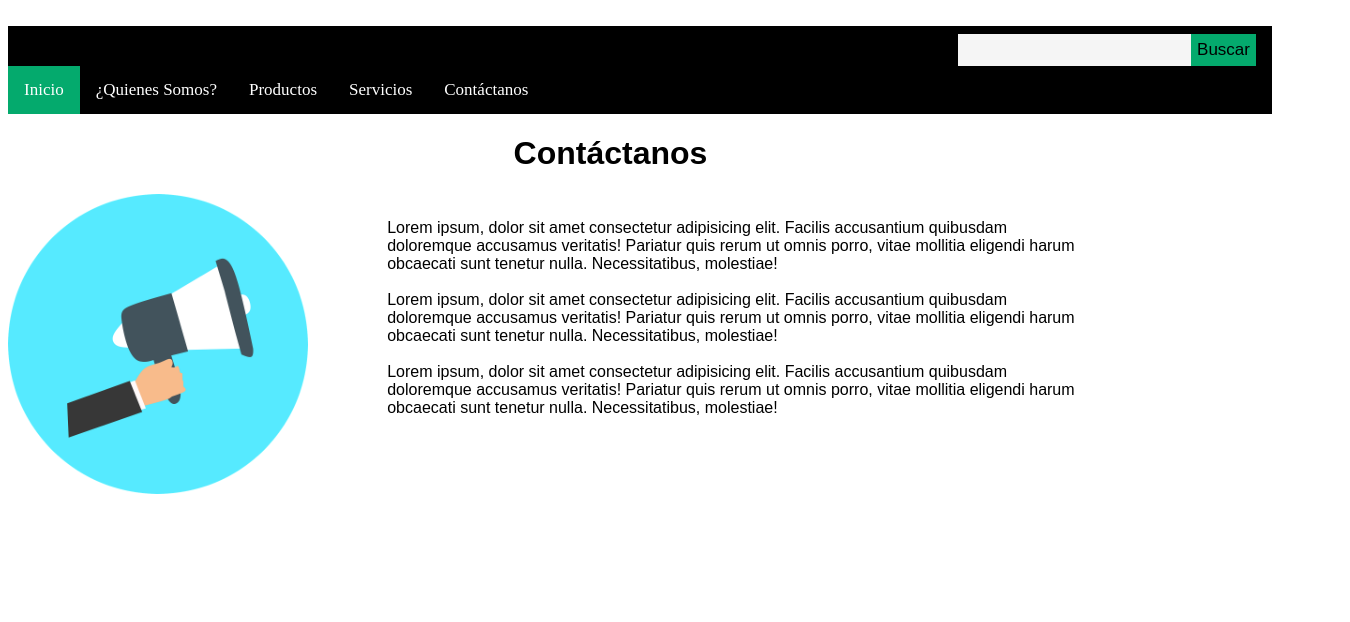
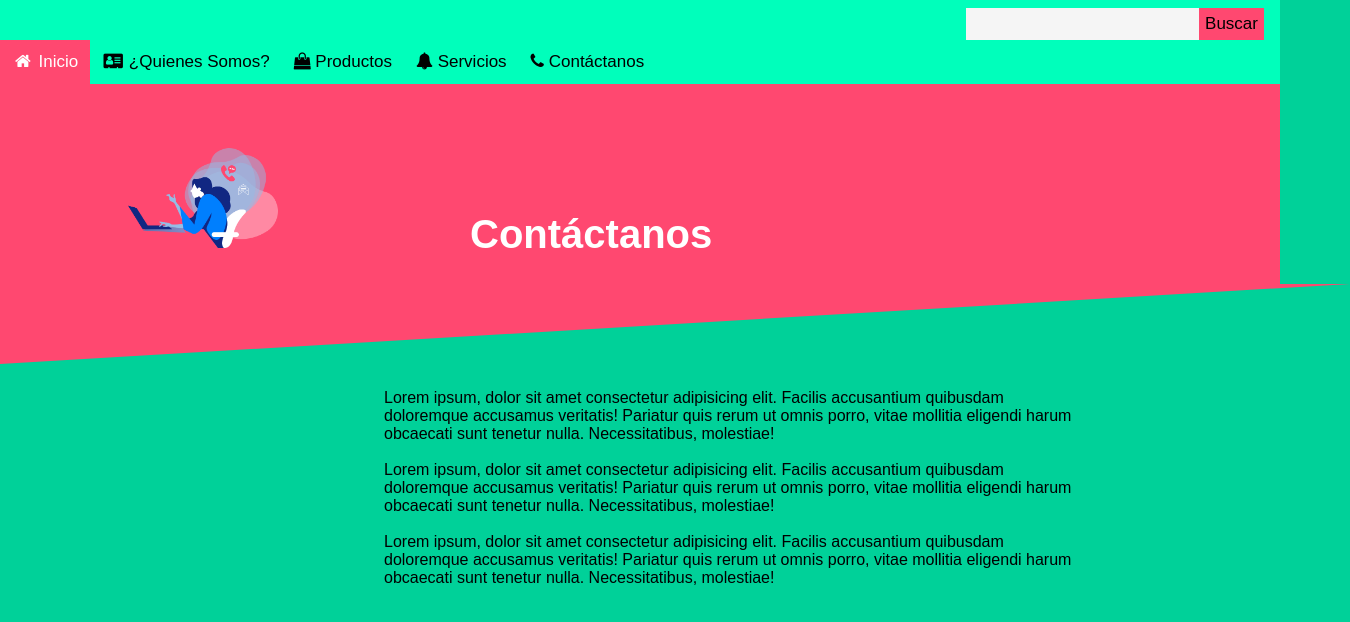
Before and after one commit to arturoromeroae/ProyectoArquitectura, a plain HTML site: page paginas/contactanos.html in a window 1280 px wide. Shown: the whole page, 1350 px wide, since content can reach past the window. Drawn offline with Linux system fonts and the light colour scheme.

Commit message:
se modifica menu y pagina contactanos

```diff
--- a/css/style.css
+++ b/css/style.css
@@ -1,31 +1,39 @@
+*{
+    font-family: sans-serif;
+}
+
+body{
+    margin: 0;
+    background-color: #00d199;
+}
+
 .menuPrincipal{
-    background-color: rgb(0, 0, 0);
-    overflow: hidden;
+    background-color: #00ffbb;
+    overflow: auto;
 }
 
 .menuPrincipal a {
     float: left;
-    color: #ffffff;
-    text-align: center;
-    padding: 14px 16px;
+    color: black;
+    padding: 12px;
     text-decoration: none;
     font-size: 17px;
 }
 
 .menuPrincipal a:hover {
     background-color: rgb(163, 162, 162);
-    color: black;
+    color: white;
 }
 
 .menuPrincipal a.active {
-    background-color: #04AA6D;
+    background-color: #ff4870;
     color: white;
 }
 
 .barraBusqueda{
     text-align: right;
     overflow: hidden;
-    background-color: #000000;
+    background-color: #00ffbb;
 }
 
 .barraBusqueda input {
@@ -41,26 +49,46 @@
     padding: 6px;
     margin-top: 8px;
     margin-right: 16px;
-    background: #04AA6D;
+    background: #ff4870;
     font-size: 17px;
     border: none;
     cursor: pointer;
 }
 
+#bannercontacto{
+    background-color: #ff4870;
+    display: flex;
+}
+
+.triangle-down {
+	width: 0px;
+	height: 0px;
+	border-left: 0px solid transparent;
+	border-right: 1350px solid transparent;
+	border-top: 80px solid #ff4870;
+}
+
 #titulocontactato {
-    font-family: Arial, Helvetica, sans-serif;
-    margin-left: 40%;
+    margin-left: 15%;
+    margin-top: 10%;
+    font-size: 40px;
+    color: white;
 }
 
 #imgcontacto{
     float: left;
 }
 
+#image-contact{
+    padding-top: 5%;
+    padding-left: 10%;
+}
+
 #textocontacto {
-    font-family: Arial, Helvetica, sans-serif;
     padding-left: 30%;
     padding-right: 15%;
     padding-top: 2%;
+    margin-bottom: 0;
 }
 
                             /*------------------Parte de Enzo -------------------*/
--- a/paginas/contactanos.html
+++ b/paginas/contactanos.html
@@ -4,34 +4,49 @@
         <meta charset="UTF-8">
         <meta http-equiv="X-UA-Compatible" content="IE=edge">
         <meta name="viewport" content="width=device-width, initial-scale=1.0">
+        <link rel="stylesheet" href="https://fonts.googleapis.com/icon?family=Material+Icons">
+        <link rel="stylesheet" href="https://cdnjs.cloudflare.com/ajax/libs/font-awesome/4.7.0/css/font-awesome.min.css">
+        <link rel="stylesheet" href="../css/style.css">
         <title>Contáctanos</title>
-        <link rel="stylesheet" href="../css/style.css">
+        <link rel = "icon" type = "image/png" href = "../images/mstile-144x144.png">
     </head>
     <body>
         <!-- barra de busqueda -->
         <nav>
-              <div>
-                <img src="" alt="" srcset="">
-              </div>
           <div class="barraBusqueda">
             <input type="text">
             <button type="submit">Buscar</button>
           </div>
-            </nav>
-
           <!-- menu principal -->
-            <nav>
           <div class="menuPrincipal">
-                <a class="active" href="">Inicio</a>
-                <a href="./quienes-somos.html">¿Quienes Somos?</a>
-                <a href="./productos.html">Productos</a>
-                <a href="./servicios.html">Servicios</a>
-                <a href="./contactanos.html">Contáctanos</a>
+            <a class="active" href="">
+              <i class="fa fa-fw fa-home"></i>
+              Inicio
+            </a>
+            <a href="./quienes-somos.html">
+              <i class="fa fa-fw fa-address-card"></i>
+              ¿Quienes Somos?
+            </a>
+            <a href="./productos.html">
+              <i class="fa fa-shopping-bag"></i>
+              Productos
+            </a>
+            <a href="./servicios.html">
+              <i class="fa fa-bell"></i>
+              Servicios
+            </a>
+            <a href="./contactanos.html">
+              <i class="fa fa-phone"></i>
+              Contáctanos
+            </a>
           </div>
         </nav>
+        <div id="bannercontacto">
+          <img id="image-contact" src="../images/contact-page-banner.png" height="100" width="150" alt="">
           <h1 id="titulocontactato">Contáctanos</h1>
+        </div>
+        <div class="triangle-down"></div>
         <div>
-            <img id="imgcontacto" src="../images/call-out-2702440_1280.png" width="300px" alt="No se pudo obtener la imagen">
             <aside id="textocontacto">
                 Lorem ipsum, dolor sit amet consectetur adipisicing elit. Facilis
                 accusantium quibusdam doloremque accusamus veritatis! Pariatur quis
```
Also changed, not shown: images/contact-page-banner.png (added), images/contact-us-1908763_1920.png (added), images/contact-us.png (added). Lines whose indentation alone changed are shown as unchanged.
